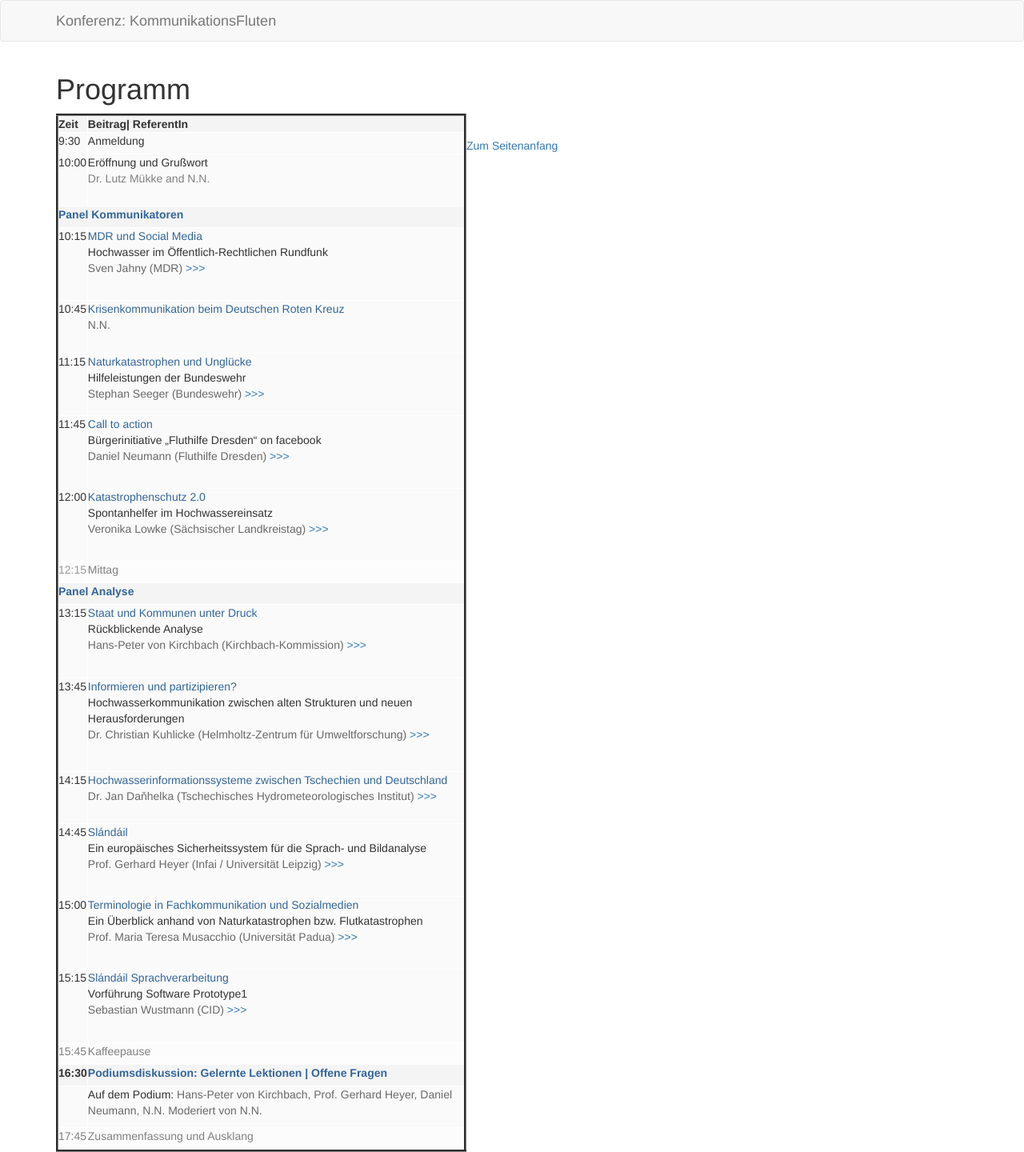
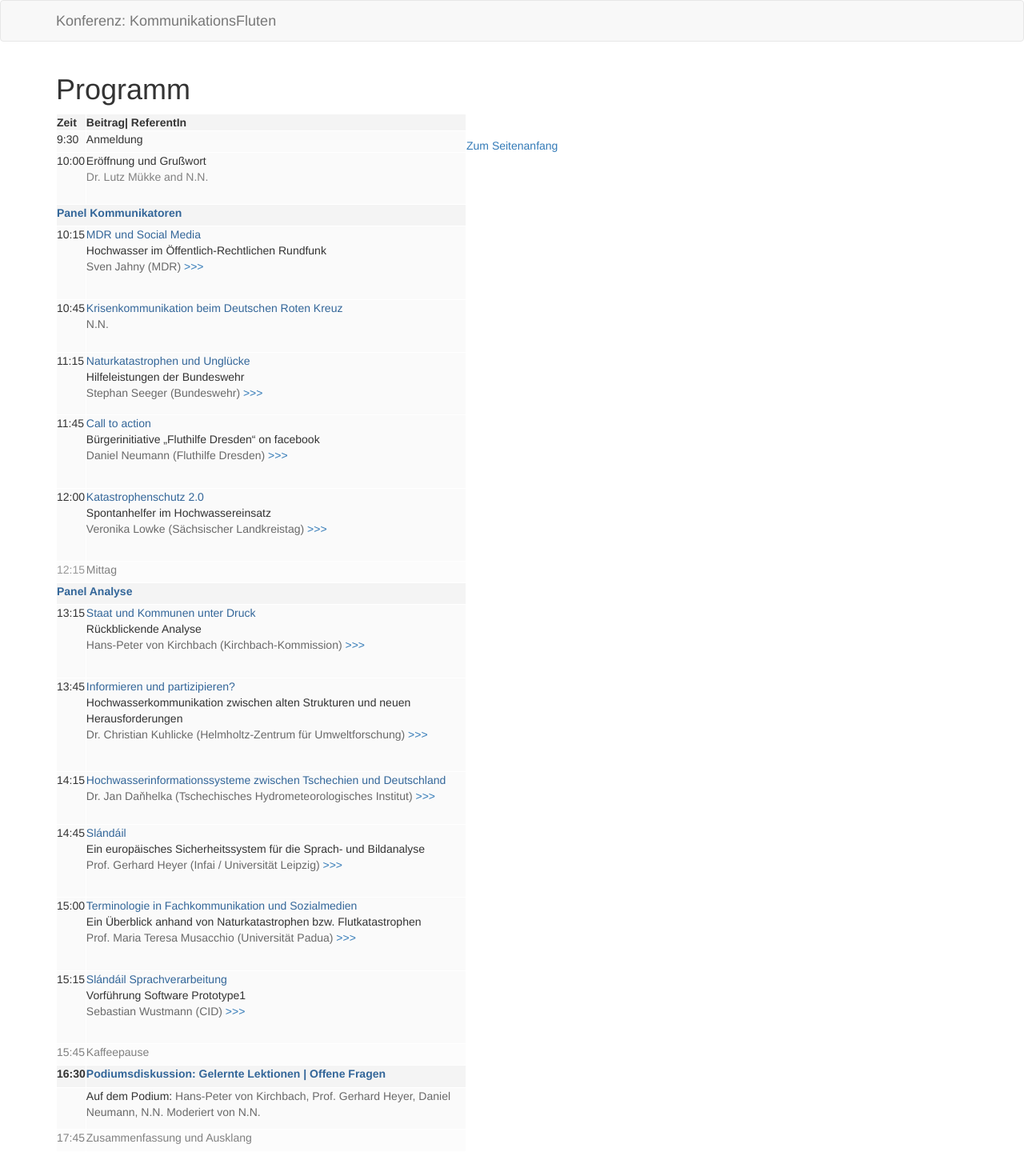
Before and after one commit to susedev/test, a Jekyll site: the page built from programm-uebersicht.html, in a window 1280 px wide. Shown: the whole page at 80% size. Built offline with Jekyll 4.4.1, drawn with Linux system fonts in a browser that asks for light colours.

Commit message:
Edit from JekyllCMS

```diff
--- a/programm-uebersicht.html
+++ b/programm-uebersicht.html
@@ -1,7 +1,7 @@
 ---
 title: Programm
 ---
-<table align="left" border="3" cellpadding="50" cellspacing="10" style="height: 1298px;" width="513">
+<table align="left" border="1" cellpadding="50" cellspacing="10" style="height: 1298px;" width="513">
 	<thead>
 		<tr>
 			<th scope="col" style="background-color: rgb(244, 244, 244); border-color: rgb(255, 255, 255);">Zeit</th>
```
